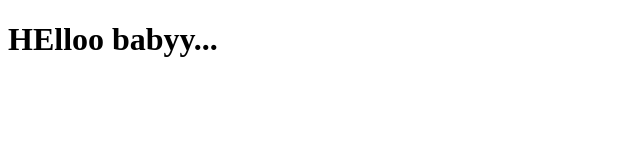
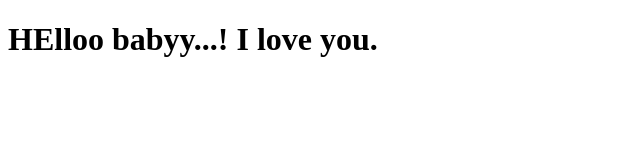
Before and after one commit to SaiTharun01/Front-End, a plain HTML site: page site/index.html in a window 1280 px wide. Shown: the whole page, without its empty margins (0-640 px from the left). Drawn offline with Linux system fonts and the light colour scheme.

Commit message:
Small addition to baby.

```diff
--- a/site/index.html
+++ b/site/index.html
@@ -6,6 +6,6 @@
 	<title>Helloooo...</title>
 </head>
 <body>
-<h1>HElloo babyy...</h1>
+<h1>HElloo babyy...! I love you.</h1>
 </body>
 </html>
```
